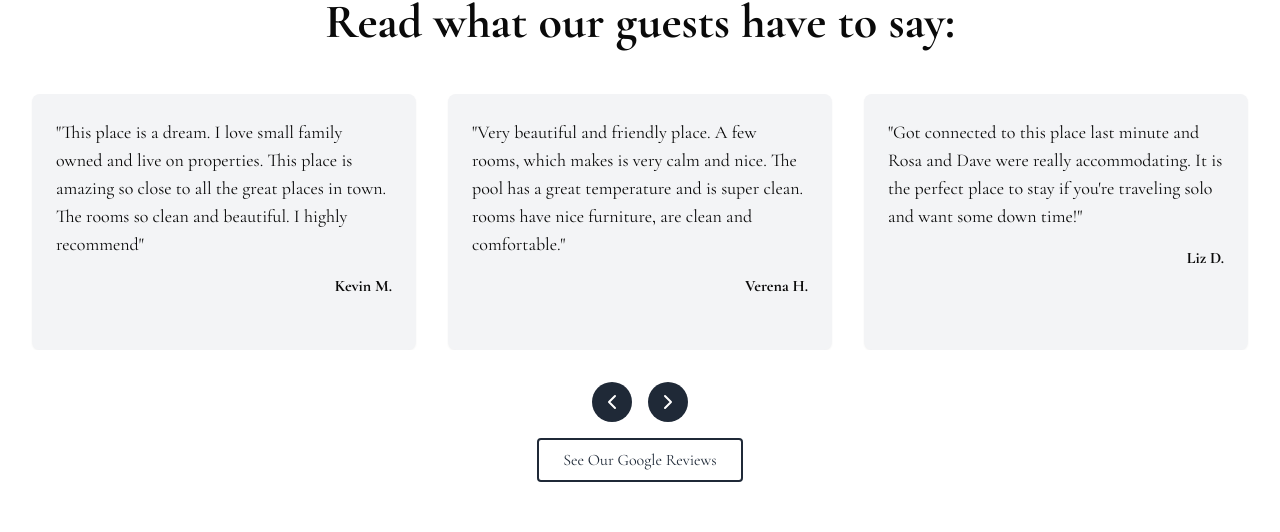
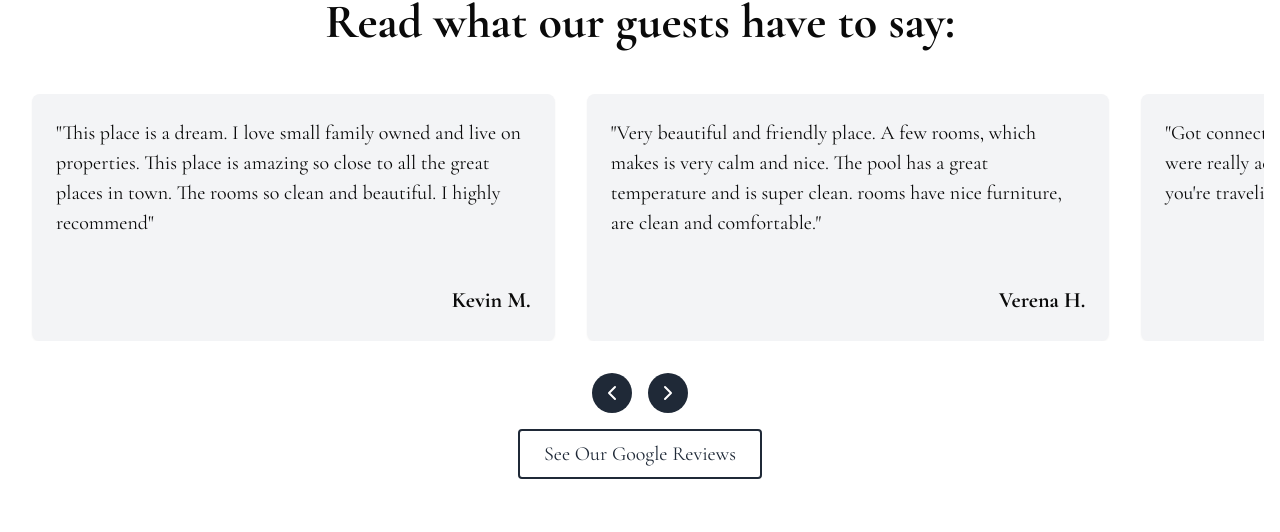
Before and after one commit to Yolxander/hotel-daleese, a Next.js app: page / in a window 1280 px wide. Shown: the part 2742-3274 px from the top of the page. Built offline with nearby package versions, Linux system fonts and the light colour scheme.

Commit message:
updated features cards

```diff
--- a/src/components/landing_page/hotel-home-section.tsx
+++ b/src/components/landing_page/hotel-home-section.tsx
@@ -50,7 +50,7 @@ export function HotelHomeSectionComponent() {
                     initial={{ opacity: 0, y: 20 }}
                     animate={{ opacity: 1, y: 0 }}
                     transition={{ duration: 0.8, delay: 0.4 }}
-                    className={`${cormorantGaramond.className} text-xl md:text-2xl text-center max-w-3xl mb-8`}
+                    className={`${cormorantGaramond.className} text-[20px] md:text-[25px] text-center max-w-3xl mb-8`}
                 >
                     Hotel Daleese is your home away from home. We are committed to offering our guests a unique and relaxing experience. Get to know your hosts better here.
                 </motion.p>
--- a/src/components/landing_page/responsive-testimonial-slider.tsx
+++ b/src/components/landing_page/responsive-testimonial-slider.tsx
@@ -70,7 +70,7 @@ export function ResponsiveTestimonialSlider() {
   const visibleCount = getVisibleCount()
 
   return (
-    <section className={`${cormorantGaramond.className} py-16 px-4 max-w-7xl mx-auto`}>
+      <section className={`${cormorantGaramond.className} py-16 px-4 max-w-7xl mx-auto overflow-x-hidden`}>
         <h2 className="text-4xl md:text-5xl font-bold mb-12 text-center">
           Read what our guests have to say:
         </h2>
@@ -78,7 +78,7 @@ export function ResponsiveTestimonialSlider() {
           <motion.div
               className="flex transition-all duration-300 ease-in-out"
               style={{
-            width: `${(75 * testimonials.length) / visibleCount}%`,
+                width: `${100 * testimonials.length / visibleCount}%`,
                 transform: `translateX(-${(currentIndex * 100) / testimonials.length}%)`
               }}
           >
@@ -95,10 +95,10 @@ export function ResponsiveTestimonialSlider() {
                 >
                   <motion.div
                       whileHover={{ scale: 1.02 }}
-                className="bg-gray-100 p-6 rounded-lg shadow-sm h-full"
+                      className="bg-gray-100 p-6 rounded-lg shadow-sm h-full flex flex-col justify-between max-w-[85vw]"
                   >
-                <p className="text-lg mb-4">&#34;{testimonial.quote}&#34;</p>
-                <p className="text-right font-bold">{testimonial.author}</p>
+                    <p className="text-[20px] mb-4">&#34;{testimonial.quote}&#34;</p>
+                    <p className="text-right font-bold text-[22px]">{testimonial.author}</p>
                   </motion.div>
                 </div>
             ))}
@@ -125,7 +125,7 @@ export function ResponsiveTestimonialSlider() {
               href="https://www.google.com/search?q=Hotel+Daleese+reviews"
               target="_blank"
               rel="noopener noreferrer"
-          className="inline-block border-2 border-gray-800 text-gray-800 px-6 py-2 rounded hover:bg-black hover:text-white transition-colors focus:outline-none focus:ring-2 focus:ring-offset-2 focus:ring-gray-800"
+              className="text-[20px] inline-block border-2 border-gray-800 text-gray-800 px-6 py-2 rounded hover:bg-black hover:text-white transition-colors focus:outline-none focus:ring-2 focus:ring-offset-2 focus:ring-gray-800"
           >
             See Our Google Reviews
           </a>
```
Lines whose indentation alone changed are shown as unchanged.
